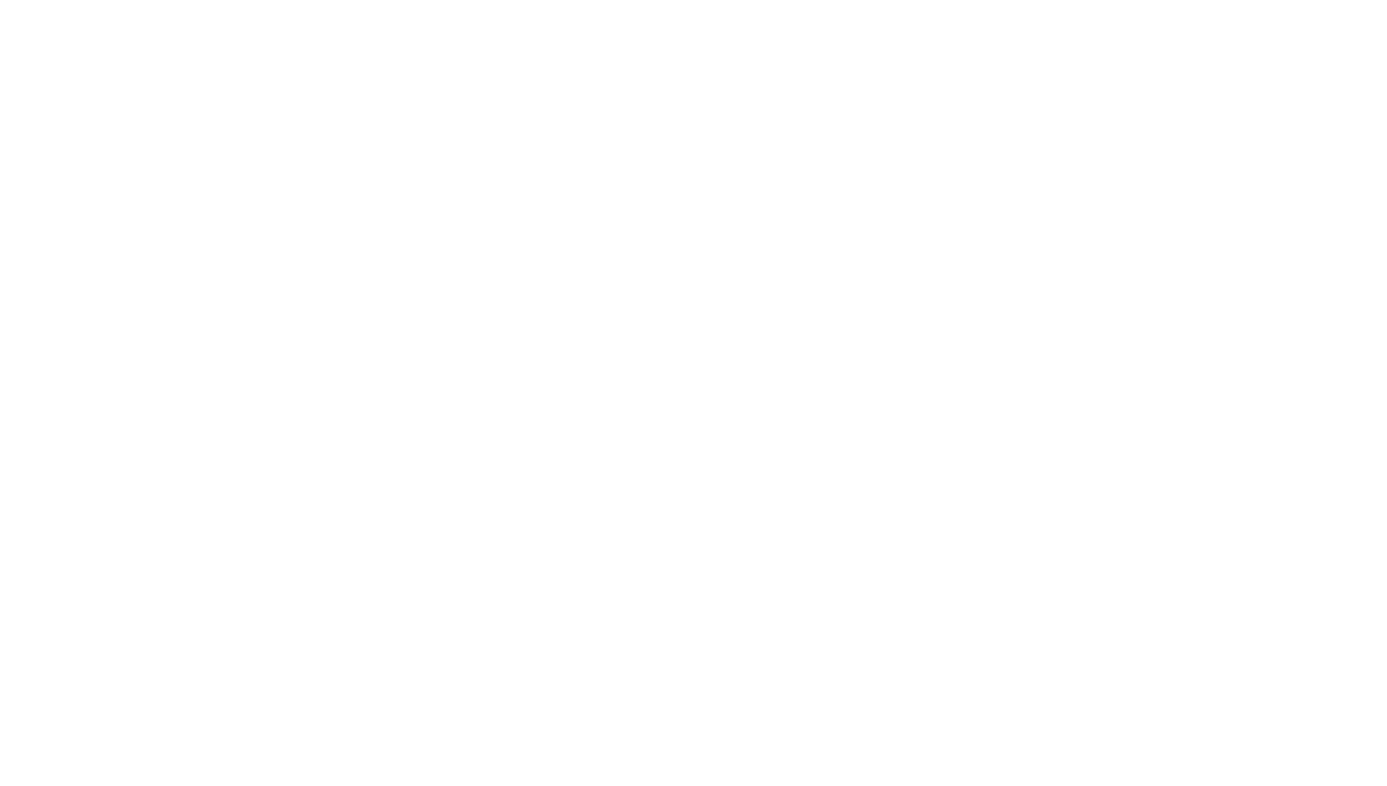
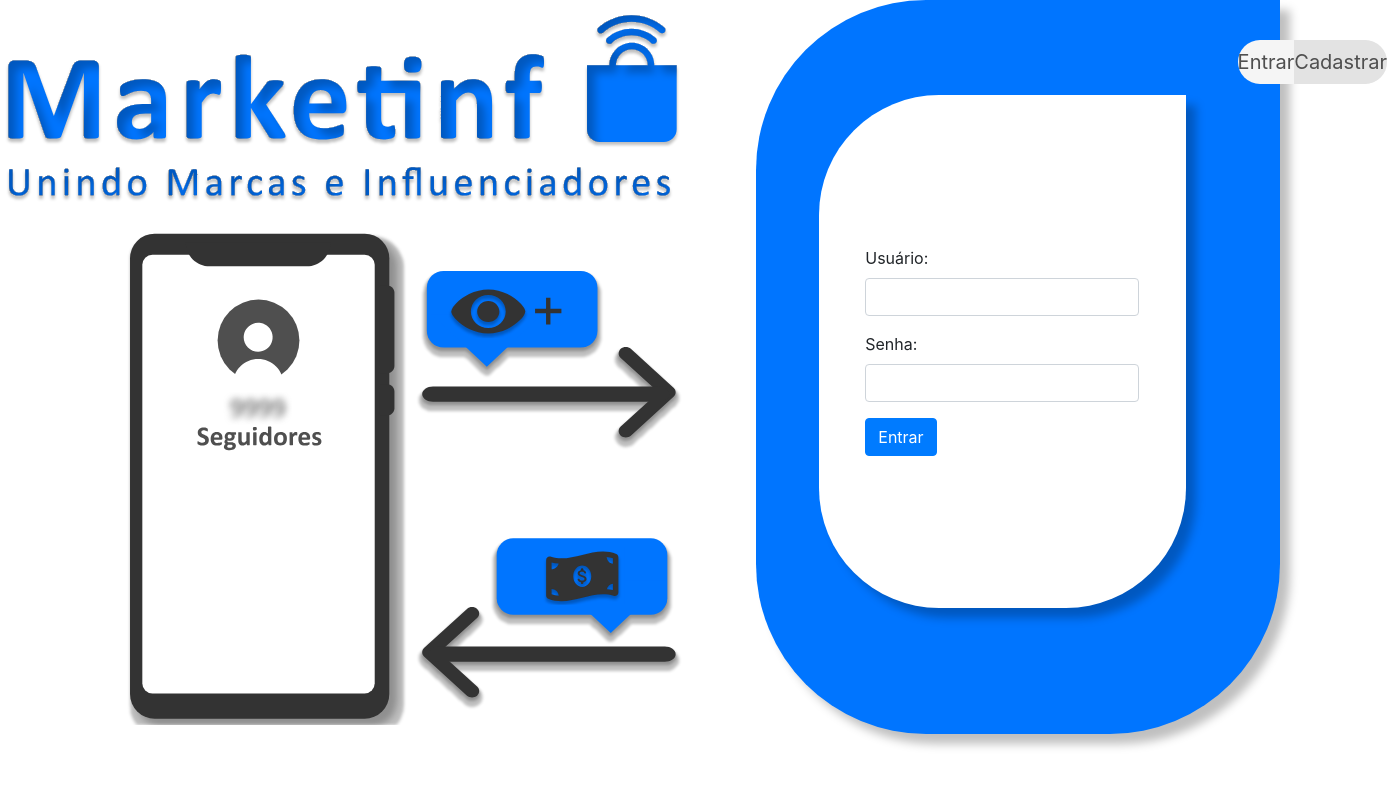
Before and after one commit to thallis-andre/Marketinf, a React (Create React App) app in the folder frontend/: page /entrar in a window 1280 px wide. Shown: the top 786 px of the page, 1387 px wide, since content can reach past the window. Built offline with nearby package versions, Linux system fonts and the light colour scheme.

Commit message:
entrar/cadastrar

```diff
--- a/frontend/public/index.html
+++ b/frontend/public/index.html
@@ -2,7 +2,7 @@
 <html lang="en">
   <head>
     <meta charset="utf-8" />
-    <link rel="icon" href="%PUBLIC_URL%/favicon.ico" />
+    <link rel="icon" href="./favicon.ico" />
     <meta name="viewport" content="width=device-width, initial-scale=1" />
     <meta name="theme-color" content="#000000" />
     <title>Marketinf</title>
--- /dev/null
+++ b/frontend/src/Pages/Cadastrar/cadastrar.css
@@ -0,0 +1,106 @@
+.bcontent {
+    /* display: flex;
+    justify-content: space-between; */
+    /* padding: 50px; */
+    height: 100vh;
+}
+
+.logo {
+    width: 100%;
+    height: 100%;
+    display: flex;
+    justify-content: center;
+}
+
+.azul {
+    /* position: absolute; */
+    padding: 0;
+    width: 100%;
+    height: 100%;
+    left: 800px;
+    top: 0px;
+
+    background: #0075FF;
+    box-shadow: 10px 10px 10px rgba(0, 0, 0, 0.25);
+    border-radius: 170px 0px 170px 170px;
+}
+/* group btn */
+.btn-group {
+    width: 25%;
+    height: 6%;
+    left: 500px;
+    display: flex;
+    justify-content: flex-end;
+
+    margin-right: 10%;
+    margin-top: 40px;
+    border-radius: 50px;
+    background-color: #F5F5F5;
+
+}
+
+.entrarbtn {
+    border-bottom-left-radius: 50px;
+    border-top-left-radius: 50px;
+    background-color: #F5F5F5;
+    width: 100%;
+
+    display: flex;
+    justify-content: center;
+    align-items: center;
+
+    cursor: pointer;
+}
+
+.entrarbtn-text {
+    font-size: 20px;
+    color: #4F4F4F;
+}
+
+.entrarbtn:hover{
+    background-color: #D9D9D9;
+}
+
+.entrarbtn:hover .entrarbtn-text {
+    color: #4F4F4F;
+}
+
+/* Cadastrar */
+
+.cadastrarbtn {
+    width: 100%;
+    border-radius: 0 50px 50px 0;
+    background-color: #E3E3E3;
+
+    display: flex;
+    justify-content: center;
+    align-items: center;
+
+    cursor: pointer;
+}
+.cadastrarbtn-text {
+    font-size: 20px;
+    color: #4F4F4F;
+}
+
+.cadastrarbtn:hover{
+    background-color: #C7C7C7;
+}
+
+.cadastrarbtn:hover .cadastrarbtn-text {
+    color: #4F4F4F;
+}
+
+.login-area {
+    background-color: #ffffff;
+    width: 70%;
+    height: 70%;
+    margin-left: 12%;
+    margin-top: 2%;
+    border-radius: 120px 0px 120px 120px;
+    box-shadow: 10px 10px 10px rgba(0, 0, 0, 0.25);
+
+    display: flex;
+    justify-content: center;
+    align-items: center;
+}
--- /dev/null
+++ b/frontend/src/Pages/Cadastrar/cadastrar.js
@@ -0,0 +1,74 @@
+import React from 'react';
+
+
+import './cadastrar.css';
+import logo from "../../assets/Group.svg";
+import { Row, Col, Form, Button } from 'react-bootstrap';
+
+export default function Cadastrar() {
+
+    return (
+        <div className="bcontent">
+
+            <Row className="justify-content-md-center">
+
+
+                <Col>
+                    <div className="logo">
+                        <img src={logo} alt="Marketinf, unindo marcas e influenciadores"></img>
+                    </div>
+                </Col>
+                <Col>
+                    <div className="azul">
+
+                        <div className="btn-group">
+                            <div className="entrarbtn"><span className="entrarbtn-text">Entrar</span></div>
+                            <div className="cadastrarbtn"><span className="cadastrarbtn-text">Cadastrar</span></div>
+                        </div>
+
+                        <div className="login-area">
+                            <Form>
+                                <Form.Group>
+                                    <Form.Label>Usuário:</Form.Label>
+                                    <Form.Control type="text"/>
+                                </Form.Group>
+                                <Form.Group controlId="formBasicEmail">
+                                    <Form.Label>Email:</Form.Label>
+                                    <Form.Control type="email"/>
+                                </Form.Group>
+                                <Form.Group controlId="formBasicPassword">
+                                    <Form.Label>Senha:</Form.Label>
+                                    <Form.Control type="password"/>
+                                </Form.Group>
+                                {['radio'].map((type) => (
+                                    <div key={`checkbox`} className="mb-3">
+                                        <Form.Check
+                                            type="radio"
+                                            label="Influenciador"
+                                            name="checkbox"
+                                            id="checkbox-influenciador"
+                                        />
+                                        <Form.Check
+                                            type="radio"
+                                            label="Loja"
+                                            name="checkbox"
+                                            id="checkbox-loja"
+                                        />
+                                    </div>
+                                ))}
+                                <Button variant="primary" type="submit">
+                                    Próximo
+                                </Button>
+
+                            </Form>
+
+                        </div>
+
+                    </div>
+
+                </Col>
+
+            </Row>
+        </div>
+    );
+}
--- /dev/null
+++ b/frontend/src/Pages/Entrar/entrar.css
@@ -0,0 +1,106 @@
+.bcontent {
+    /* display: flex;
+    justify-content: space-between; */
+    /* padding: 50px; */
+    height: 100vh;
+}
+
+.logo {
+    width: 100%;
+    height: 100%;
+    display: flex;
+    justify-content: center;
+}
+
+.azul {
+    /* position: absolute; */
+    padding: 0;
+    width: 100%;
+    height: 100%;
+    left: 800px;
+    top: 0px;
+
+    background: #0075FF;
+    box-shadow: 10px 10px 10px rgba(0, 0, 0, 0.25);
+    border-radius: 170px 0px 170px 170px;
+}
+/* group btn */
+.btn-group {
+    width: 25%;
+    height: 6%;
+    left: 500px;
+    display: flex;
+    justify-content: flex-end;
+
+    margin-right: 10%;
+    margin-top: 40px;
+    border-radius: 50px;
+    background-color: #F5F5F5;
+
+}
+
+.entrarbtn {
+    border-bottom-left-radius: 50px;
+    border-top-left-radius: 50px;
+    background-color: #F5F5F5;
+    width: 100%;
+
+    display: flex;
+    justify-content: center;
+    align-items: center;
+
+    cursor: pointer;
+}
+
+.entrarbtn-text {
+    font-size: 20px;
+    color: #4F4F4F;
+}
+
+.entrarbtn:hover{
+    background-color: #D9D9D9;
+}
+
+.entrarbtn:hover .entrarbtn-text {
+    color: #4F4F4F;
+}
+
+/* Cadastrar */
+
+.cadastrarbtn {
+    width: 100%;
+    border-radius: 0 50px 50px 0;
+    background-color: #E3E3E3;
+
+    display: flex;
+    justify-content: center;
+    align-items: center;
+
+    cursor: pointer;
+}
+.cadastrarbtn-text {
+    font-size: 20px;
+    color: #4F4F4F;
+}
+
+.cadastrarbtn:hover{
+    background-color: #C7C7C7;
+}
+
+.cadastrarbtn:hover .cadastrarbtn-text {
+    color: #4F4F4F;
+}
+
+.login-area {
+    background-color: #ffffff;
+    width: 70%;
+    height: 70%;
+    margin-left: 12%;
+    margin-top: 2%;
+    border-radius: 120px 0px 120px 120px;
+    box-shadow: 10px 10px 10px rgba(0, 0, 0, 0.25);
+
+    display: flex;
+    justify-content: center;
+    align-items: center;
+}
--- /dev/null
+++ b/frontend/src/Pages/Entrar/entrar.js
@@ -0,0 +1,54 @@
+import React from 'react';
+
+
+import './entrar.css';
+import logo from "../../assets/Group.svg";
+import { Row, Col, Form, Button } from 'react-bootstrap';
+
+export default function Entrar() {
+
+    return (
+        <div className="bcontent">
+
+            <Row className="justify-content-md-center">
+
+
+                <Col>
+                    <div className="logo">
+                        <img src={logo} alt="Marketinf, unindo marcas e influenciadores"></img>
+                    </div>
+                </Col>
+                <Col>
+                    <div className="azul">
+
+                        <div className="btn-group">
+                            <div className="entrarbtn"><span className="entrarbtn-text">Entrar</span></div>
+                            <div className="cadastrarbtn"><span className="cadastrarbtn-text">Cadastrar</span></div>
+                        </div>
+
+                        <div className="login-area">
+                            <Form>
+                                <Form.Group>
+                                    <Form.Label>Usuário:</Form.Label>
+                                    <Form.Control type="text"/>
+                                </Form.Group>
+
+                                <Form.Group controlId="formBasicPassword">
+                                    <Form.Label>Senha:</Form.Label>
+                                    <Form.Control type="password"/>
+                                </Form.Group>
+                                <Button variant="primary" type="submit">
+                                    Entrar
+                                </Button>
+                            </Form>
+
+                        </div>
+
+                    </div>
+
+                </Col>
+
+            </Row>
+        </div>
+    );
+}
--- a/frontend/src/routes.js
+++ b/frontend/src/routes.js
@@ -3,7 +3,8 @@ import { BrowserRouter, Route, Switch } from 'react-router-dom';
 
 import Home from './Pages/Home/home';
 import Busca from './Pages/Busca/index';
-
+import Entrar from './Pages/Entrar/entrar';
+import Cadastrar from './Pages/Cadastrar/cadastrar';
 
 export default function Routes() {
     return (
@@ -11,6 +12,8 @@ export default function Routes() {
             <Switch>
                 <Route path="/" exact component={ Home } />
                 <Route path="/empresa" component={ Busca } />
+                <Route path="/entrar" component={ Entrar } />
+                <Route path="/cadastrar" component={ Cadastrar } />
             </Switch>
         </BrowserRouter>
     );
```
Also changed, not shown: 1 other file (tests, documents, lock files or other folders).
